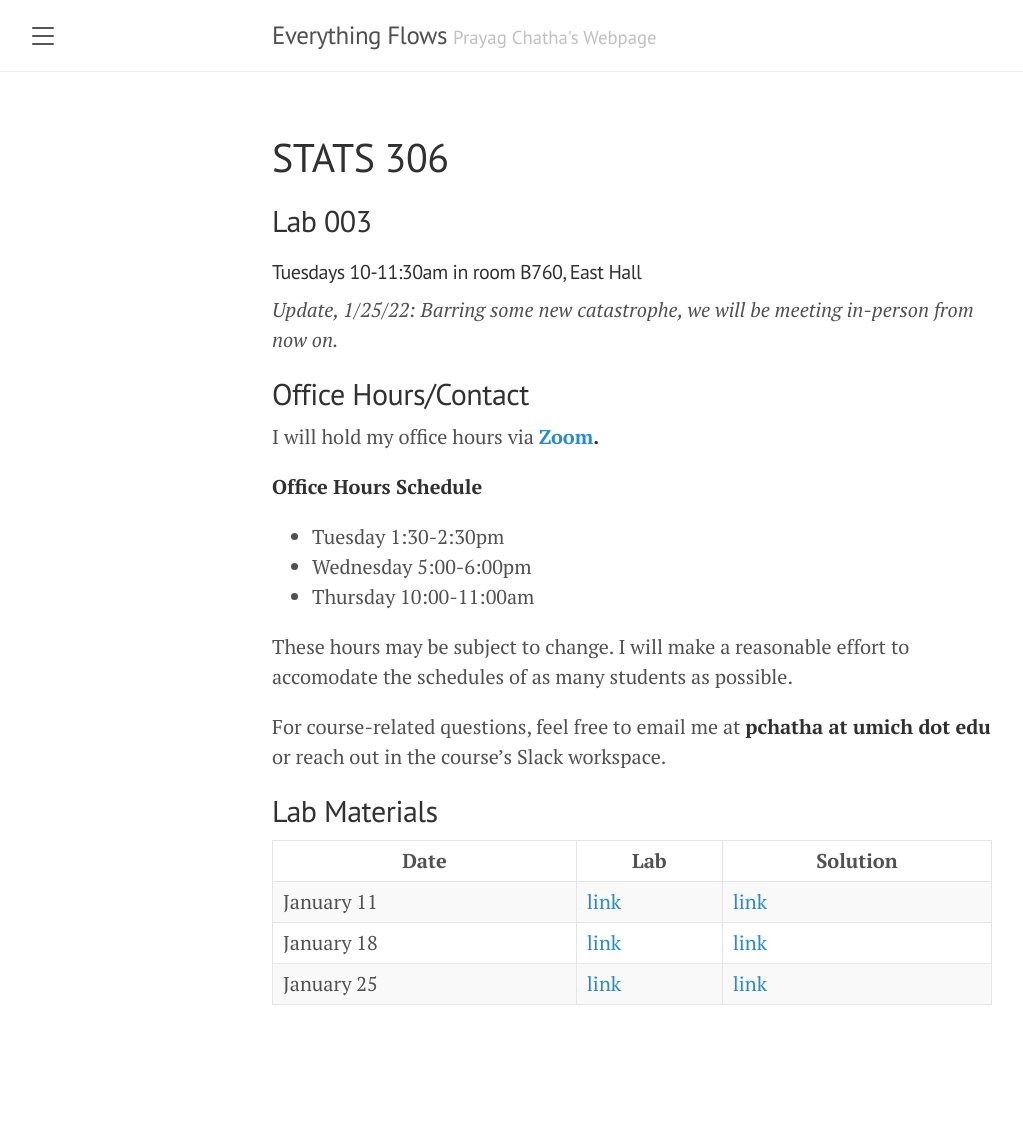
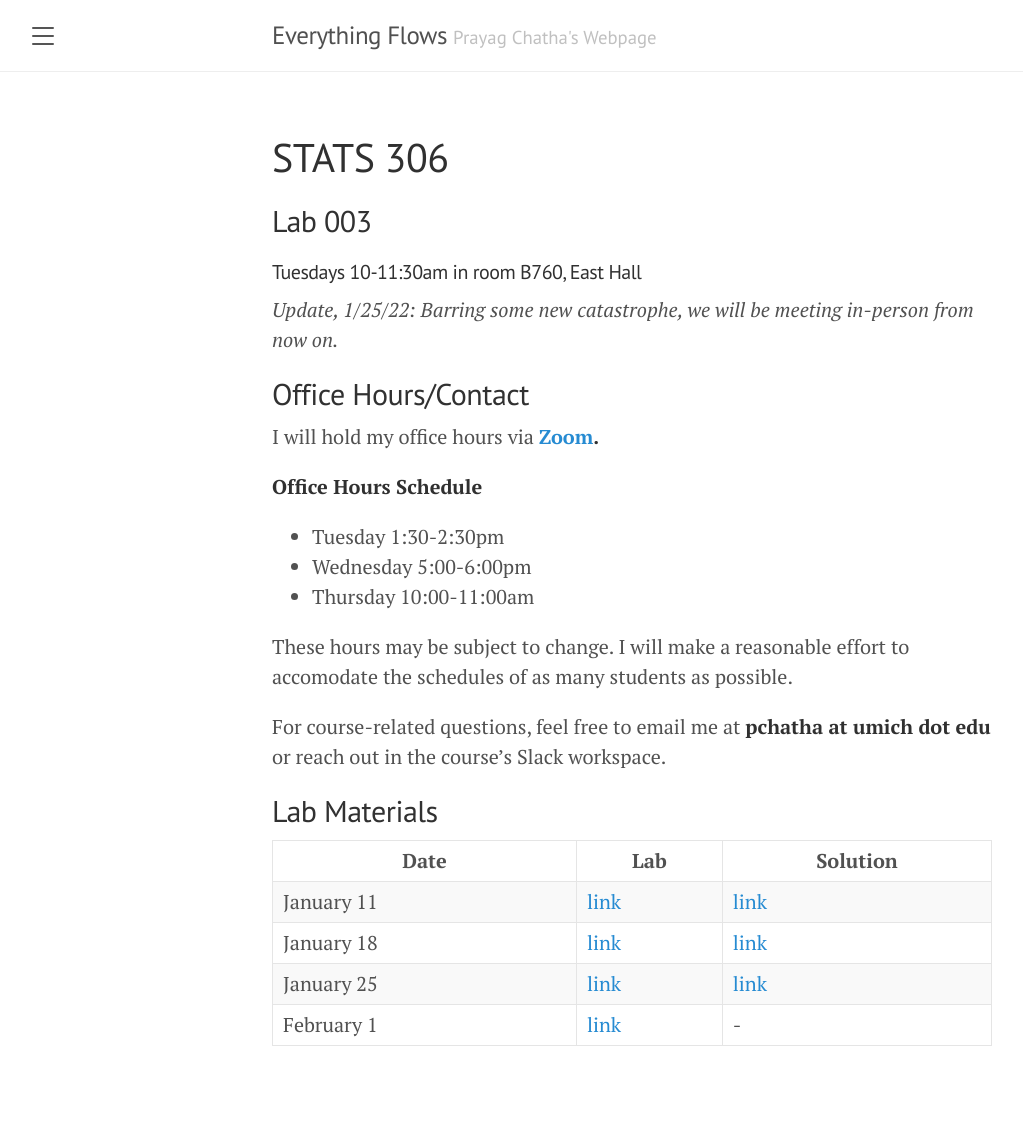
Before and after one commit to chathasphere/chathasphere.github.io, a Jekyll site: the page built from teaching/stats306.md, in a window 1280 px wide. Shown: the whole page, without its empty margins (8-1031 px from the left). Built offline with Jekyll 4.4.1, drawn with Linux system fonts in a browser that asks for light colours; before the commit the page ends 1085 px from its top, so only the background shows below that.

Commit message:
Uploaded lab 4

```diff
--- a/teaching/stats306.md
+++ b/teaching/stats306.md
@@ -26,3 +26,4 @@ For course-related questions, feel free to email me at **pchatha at umich dot ed
 | January 11 | [link](https://colab.research.google.com/github/chathasphere/chathasphere.github.io/blob/main/teaching/306_materials/003_lab1.ipynb) | [link](https://github.com/chathasphere/chathasphere.github.io/blob/main/teaching/306_materials/003_lab1_solutions.ipynb)     |
 | January 18 | [link](https://colab.research.google.com/github/chathasphere/chathasphere.github.io/blob/main/teaching/306_materials/003_lab2.ipynb)  | [link](https://github.com/chathasphere/chathasphere.github.io/blob/main/teaching/306_materials/003_lab2_solutions.ipynb) |
 | January 25 | [link](https://github.com/chathasphere/chathasphere.github.io/blob/main/teaching/306_materials/003_lab3.ipynb) | [link](https://github.com/chathasphere/chathasphere.github.io/blob/main/teaching/306_materials/003_lab3_solutions.ipynb) |
+| February 1 | [link](https://github.com/chathasphere/chathasphere.github.io/blob/main/teaching/306_materials/003_lab4.ipynb) | - |
```
